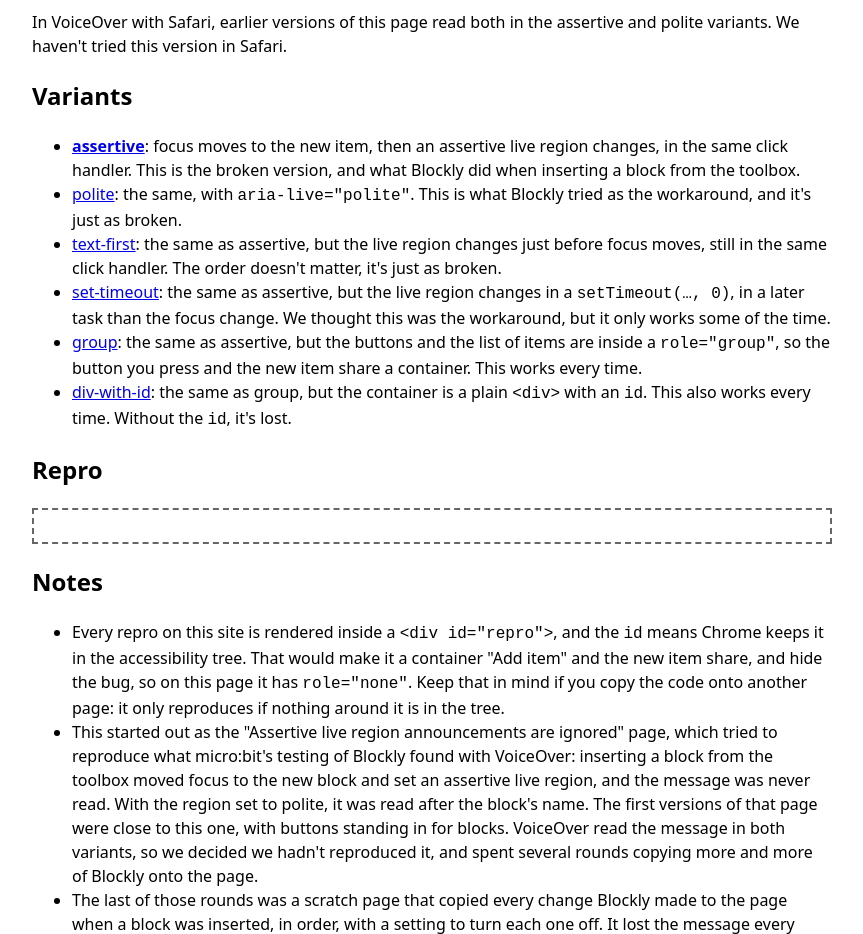
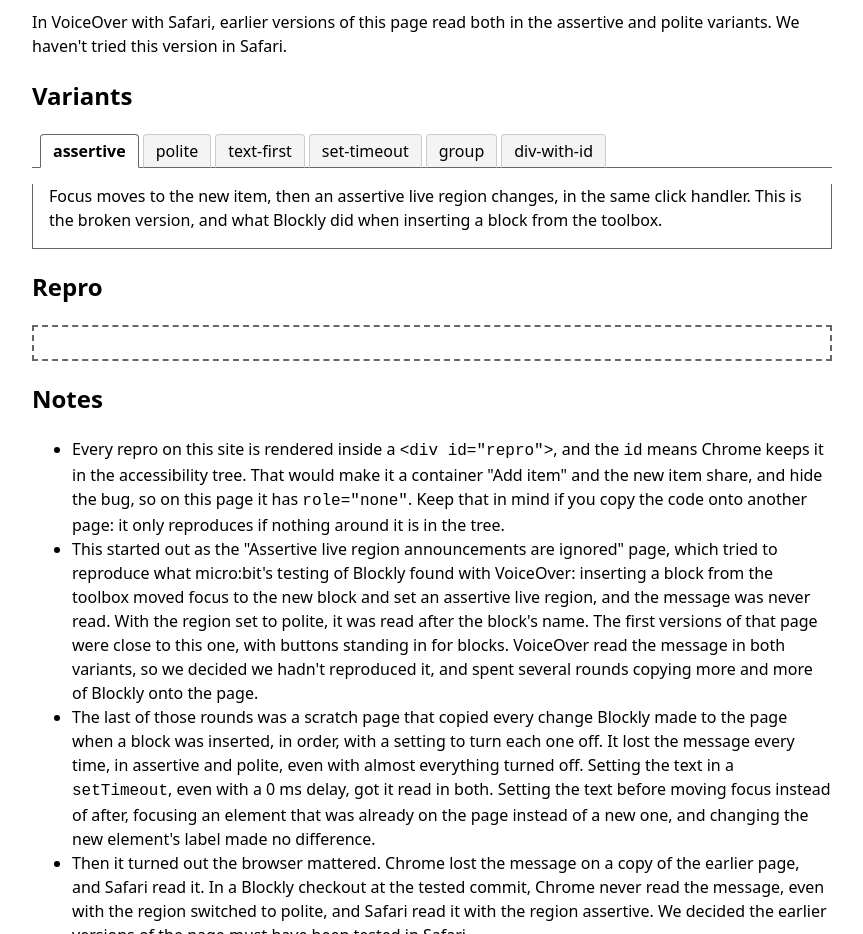
Before and after one commit to maribethb/screenreader-playground, a website with bundled scripts: page src/repros/live-region-during-focus-change/index.html in a window 1280 px wide. Shown: the part 1260-2194 px from the top of the page, without its empty margins (208-1071 px from the left). Built offline with nearby package versions, Linux system fonts and the light colour scheme.

Commit message:
Show variants as tabs
The variant links are styled as tabs, with the current variant's
description and code in a panel under them. They're still links that
load a new page, so they don't use the ARIA tab roles.

Co-Authored-By: Claude Opus 5.5 <noreply@anthropic.com>

```diff
--- a/build.mjs
+++ b/build.mjs
@@ -136,6 +136,12 @@ function buildRepro(entry) {
     if (linked.join() !== ids.join()) {
       throw new Error(`${file} links to variants [${linked}] but variants/ has [${ids}]`);
     }
+    const described = [...html.matchAll(/data-variant-description="([^"]*)"/g)]
+      .map((match) => match[1])
+      .sort();
+    if (described.join() !== ids.join()) {
+      throw new Error(`${file} describes variants [${described}] but variants/ has [${ids}]`);
+    }
   }
 
   // The heading names the variant, so after switching, a screenreader user
--- a/src/repros/live-region-during-focus-change/index.html
+++ b/src/repros/live-region-during-focus-change/index.html
@@ -87,44 +87,52 @@
   </p>
 
   <h2>Variants</h2>
-  <ul>
-    <li>
-      <a href="?variant=assertive">assertive</a>: focus moves to the new item,
+  <ul class="variant-tabs">
+    <li><a href="?variant=assertive">assertive</a></li>
+    <li><a href="?variant=polite">polite</a></li>
+    <li><a href="?variant=text-first">text-first</a></li>
+    <li><a href="?variant=set-timeout">set-timeout</a></li>
+    <li><a href="?variant=group">group</a></li>
+    <li><a href="?variant=div-with-id">div-with-id</a></li>
+  </ul>
+  <div class="variant-panel">
+    <p data-variant-description="assertive" hidden>
+      Focus moves to the new item,
       then an assertive live region changes, in the same click handler. This is
       the broken version, and what Blockly did when inserting a block from the
       toolbox.
-    </li>
-    <li>
-      <a href="?variant=polite">polite</a>: the same, with
+    </p>
+    <p data-variant-description="polite" hidden>
+      The same as assertive, with
       <code>aria-live="polite"</code>. This is what Blockly tried as the
       workaround, and it's just as broken.
-    </li>
-    <li>
-      <a href="?variant=text-first">text-first</a>: the same as assertive, but
+    </p>
+    <p data-variant-description="text-first" hidden>
+      The same as assertive, but
       the live region changes just before focus moves, still in the same
       click handler. The order doesn't matter, it's just as broken.
-    </li>
-    <li>
-      <a href="?variant=set-timeout">set-timeout</a>: the same as assertive,
+    </p>
+    <p data-variant-description="set-timeout" hidden>
+      The same as assertive,
       but the live region changes in a <code>setTimeout(…, 0)</code>, in a
       later task than the focus change. We thought this was the workaround,
       but it only works some of the time.
-    </li>
-    <li>
-      <a href="?variant=group">group</a>: the same as assertive, but the
+    </p>
+    <p data-variant-description="group" hidden>
+      The same as assertive, but the
       buttons and the list of items are inside a <code>role="group"</code>, so
       the button you press and the new item share a container. This works
       every time.
-    </li>
-    <li>
-      <a href="?variant=div-with-id">div-with-id</a>: the same as group, but
+    </p>
+    <p data-variant-description="div-with-id" hidden>
+      The same as group, but
       the container is a plain <code>&lt;div&gt;</code> with an
       <code>id</code>. This also works every time. Without the
       <code>id</code>, it's lost.
-    </li>
-  </ul>
+    </p>
 
-  <!-- build:code -->
+    <!-- build:code -->
+  </div>
 
   <h2>Repro</h2>
   <!-- role="none" stops Chrome exposing #repro to VoiceOver. As a container
--- a/src/shared/page.css
+++ b/src/shared/page.css
@@ -6,6 +6,8 @@ body {
   max-width: 50rem;
   margin: 0 auto;
   padding: 1rem;
+  background: #fff;
+  color: #000;
 }
 
 pre {
@@ -23,6 +25,49 @@ code {
 
 [aria-current] {
   font-weight: bold;
+}
+
+/*
+ * Variant links styled as tabs. They're still links that load a new page, so
+ * they don't use the ARIA tab roles, which promise arrow keys and an in-page
+ * panel. The current one has aria-current="page".
+ */
+.variant-tabs {
+  display: flex;
+  flex-wrap: wrap;
+  gap: 0.25rem;
+  list-style: none;
+  margin: 0;
+  padding: 0 0.5rem;
+  border-bottom: 1px solid #666;
+}
+
+.variant-tabs a {
+  display: block;
+  margin-bottom: -1px;
+  padding: 0.25rem 0.75rem;
+  border: 1px solid #ccc;
+  border-bottom-color: #666;
+  border-radius: 0.25rem 0.25rem 0 0;
+  background: #f4f4f4;
+  color: inherit;
+  text-decoration: none;
+}
+
+.variant-tabs a:hover {
+  text-decoration: underline;
+}
+
+.variant-tabs a[aria-current] {
+  border-color: #666;
+  border-bottom-color: #fff;
+  background: #fff;
+}
+
+.variant-panel {
+  border: 1px solid #666;
+  border-top: none;
+  padding: 0 1rem;
 }
 
 #repro {
--- a/src/shared/page.ts
+++ b/src/shared/page.ts
@@ -26,7 +26,11 @@ export function initRepro({defaultVariant, variants}: ReproOptions) {
   );
   if (template) container.replaceChildren(template.content.cloneNode(true));
 
-  document.querySelector(`[data-variant-code="${id}"]`)?.removeAttribute('hidden');
+  for (const panel of document.querySelectorAll(
+    `[data-variant-description="${id}"], [data-variant-code="${id}"]`,
+  )) {
+    panel.removeAttribute('hidden');
+  }
 
   for (const link of document.querySelectorAll<HTMLAnchorElement>('a[href^="?variant="]')) {
     if (link.getAttribute('href') === `?variant=${id}`) {
```
Also changed, not shown: docs/design.md (+3 -3 lines), src/repros/label-role-comma/index.html (+12 -8 lines), src/repros/list-style-none/index.html (+12 -8 lines), src/repros/live-region-added-with-text/index.html (+17 -12 lines), src/repros/live-region-announcements/index.html (+29 -21 lines), src/repros/live-region-assertive/index.html (+13 -9 lines), README.md.
